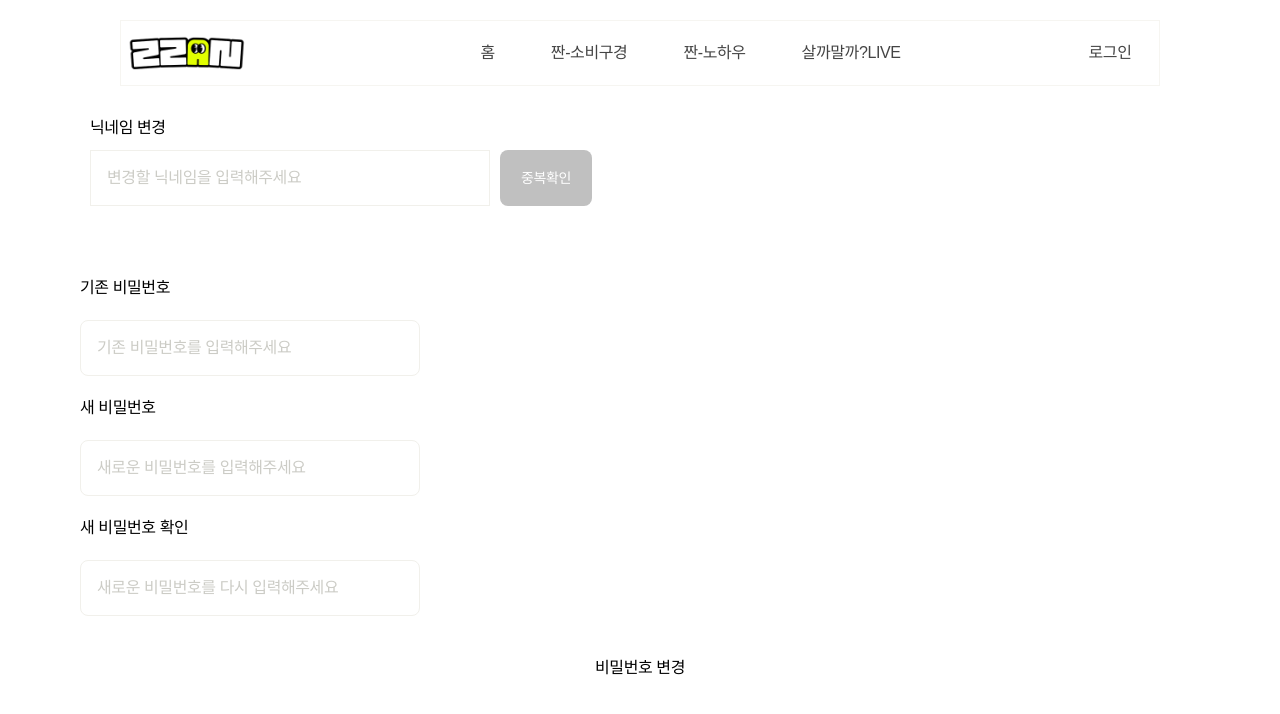
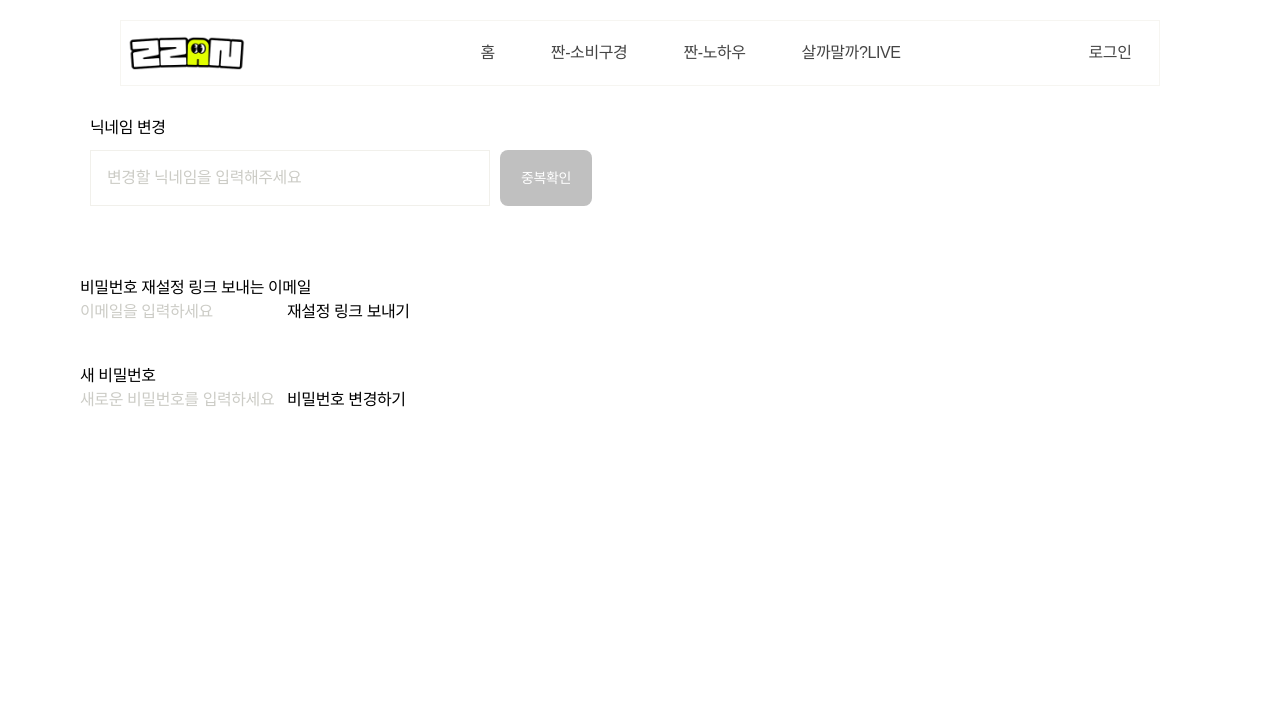
Before and after one commit to ZZANTech/ZZANTech-Fe, a Next.js app: page /mypage/edit in a window 1280 px wide. Shown: the top 714 px of the page. Built offline with nearby package versions, Linux system fonts and the light colour scheme; no server answers; a web font is replaced by a local one.

Commit message:
feat: 비밀번호 변경 기능(테스트중)

```diff
--- a/src/apis/auth/mypage/mypageInfo.ts
+++ b/src/apis/auth/mypage/mypageInfo.ts
@@ -33,7 +33,7 @@ export const updateNickname = async (
 
 // export const updatePassword = async (userId: string, oldPassword: string, newPassword: string) => {
 //   const response = await fetch("/api/auth/mypage/info", {
-//     method: "POST",
+//     method: "PATCH",
 //     headers: {
 //       "Content-Type": "application/json"
 //     },
@@ -44,3 +44,33 @@ export const updateNickname = async (
 //     throw new Error(data.error);
 //   }
 // };
+
+export const resetPassword = async (email: string) => {
+  const res = await fetch("/api/auth/mypage/password", {
+    method: "POST",
+    headers: {
+      "Content-Type": "application/json"
+    },
+    body: JSON.stringify(email)
+  });
+
+  const result = await res.json();
+  if (res.ok) {
+    console.log("resetPassword >> ", result);
+  }
+};
+
+export const updatePassword = async (password: string) => {
+  const res = await fetch("/api/auth/mypage/password", {
+    method: "PATCH",
+    headers: {
+      "Content-Type": "application/json"
+    },
+    body: JSON.stringify(password)
+  });
+
+  const result = await res.json();
+  if (res.ok) {
+    console.log("resetPassword >> ", result);
+  }
+};
--- a/src/app/(main)/mypage/_components/Level/LevelContainer.tsx
+++ b/src/app/(main)/mypage/_components/Level/LevelContainer.tsx
@@ -10,7 +10,7 @@ function LevelContainer() {
       <div className="flex flex-row justify-between">
         <p className="text-lg font-bold">내 등급</p>
         <button className="flex flex-row">
-          <Image src={"/icons/circular_question.png"} width={24} height={24} alt="circular_question" />
+          <Image src={"/icons/mypage/circular_question.png"} width={24} height={24} alt="circular_question" />
           <p>내 등급이란?</p>
         </button>
       </div>
--- a/src/app/(main)/mypage/_components/Point/PointContainer.tsx
+++ b/src/app/(main)/mypage/_components/Point/PointContainer.tsx
@@ -17,7 +17,7 @@ function PointContainer() {
           <div>
             <p className="text-lg font-bold">현재 포인트</p>
             <div className="flex flex-row gap-2.5">
-              <Image src={"/icons/diamond.png"} width={36} height={36} alt="diamond" />
+              <Image src={"/icons/mypage/diamond.png"} width={36} height={36} alt="diamond" />
               <p className="text-xl font-bold">P {current_point}</p>
             </div>
           </div>
--- /dev/null
+++ b/src/app/(main)/mypage/edit/_components/TestPassword.tsx
@@ -0,0 +1,42 @@
+"use client";
+
+import { resetPassword } from "@/apis/auth/mypage/mypageInfo";
+import { useState } from "react";
+
+function TestPassword() {
+  const [email, setEmail] = useState("");
+  const [message, setMessage] = useState("");
+  const [error, setError] = useState("");
+  const [loading, setLoading] = useState(false);
+
+  const handleResetPassword = async () => {
+    setLoading(true);
+    setError("");
+    setMessage("");
+
+    if (!email) {
+      setError("빈칸을 입력해주세요. ");
+      setLoading(false);
+      return;
+    }
+
+    const data = resetPassword(email);
+    console.log("TestPassword >>", data);
+    setLoading(false);
+  };
+
+  return (
+    <div>
+      <h1>비밀번호 재설정 링크 보내는 이메일</h1>
+      <input type="email" placeholder="이메일을 입력하세요" value={email} onChange={(e) => setEmail(e.target.value)} />
+      <button onClick={handleResetPassword} disabled={loading}>
+        {loading ? "보내는 중..." : "재설정 링크 보내기"}
+      </button>
+
+      {error && <p>{error}</p>}
+      {message && <p>{message}</p>}
+    </div>
+  );
+}
+
+export default TestPassword;
--- /dev/null
+++ b/src/app/(main)/mypage/edit/_components/TestUpdatePassword.tsx
@@ -0,0 +1,45 @@
+"use client";
+
+import { updatePassword } from "@/apis/auth/mypage/mypageInfo";
+import { useState } from "react";
+
+function TestUpdatePassword() {
+  const [password, setPassword] = useState("");
+  const [message, setMessage] = useState("");
+  const [error, setError] = useState("");
+  const [loading, setLoading] = useState(false);
+
+  const handleUpdatePassword = async () => {
+    // setLoading(true);
+    setError("");
+    setMessage("");
+
+    if (!password) {
+      setError("빈 칸을 입력해주세요.");
+      setLoading(false);
+      return;
+    }
+
+    const data = await updatePassword(password);
+    console.log("TestUpdatePassword >>", data);
+
+    setLoading(false);
+  };
+
+  return (
+    <div>
+      <h1>새 비밀번호</h1>
+      <input
+        type="password"
+        placeholder="새로운 비밀번호를 입력하세요"
+        value={password}
+        onChange={(e) => setPassword(e.target.value)}
+      />
+      <button onClick={handleUpdatePassword}>{loading ? "보내는 중..." : "비밀번호 변경하기"}</button>
+      {error && <p>{error}</p>}
+      {message && <p>{message}</p>}
+    </div>
+  );
+}
+
+export default TestUpdatePassword;
--- a/src/app/(main)/mypage/edit/_components/UserEditContainer.tsx
+++ b/src/app/(main)/mypage/edit/_components/UserEditContainer.tsx
@@ -1,3 +1,5 @@
+import TestPassword from "@/app/(main)/mypage/edit/_components/TestPassword";
+import TestUpdatePassword from "@/app/(main)/mypage/edit/_components/TestUpdatePassword";
 import UserEditNickname from "@/app/(main)/mypage/edit/_components/UserEditNickname";
 import UserEditPassword from "@/app/(main)/mypage/edit/_components/UserEditPassword";
 
@@ -5,7 +7,9 @@ function UserEditContainer() {
   return (
     <div className="flex flex-col gap-10">
       <UserEditNickname />
-      <UserEditPassword />
+      {/* <UserEditPassword /> */}
+      <TestPassword />
+      <TestUpdatePassword />
     </div>
   );
 }
--- /dev/null
+++ b/src/app/api/auth/mypage/password/route.ts
@@ -0,0 +1,49 @@
+import { NextRequest, NextResponse } from "next/server";
+import { createClient } from "@/utils/supabase/server";
+
+export const POST = async (req: NextRequest) => {
+  const supabase = createClient();
+
+  try {
+    const { email } = await req.json();
+
+    if (!email) {
+      return NextResponse.json({ error: "이메일을 입력해주세요" }, { status: 400 });
+    }
+
+    const { data, error } = await supabase.auth.resetPasswordForEmail(email, {
+      redirectTo: `${process.env.BASE_URL}/mypage/edit`
+    });
+
+    if (error) {
+      return NextResponse.json({ error: error.message }, { status: 500 });
+    }
+
+    return NextResponse.json({ message: "메일이 도착했는지 확인해주세요" });
+  } catch (error) {
+    return NextResponse.json({ error: "알 수 없는 오류가 발생했습니다" }, { status: 500 });
+  }
+};
+
+export const PATCH = async (req: NextRequest) => {
+  const supabase = createClient();
+
+  try {
+    const password = await req.json();
+
+    if (!password) {
+      return NextResponse.json({ error: "비밀번호를 입력해주세요" }, { status: 400 });
+    }
+
+    const { data, error } = await supabase.auth.updateUser(password);
+    console.log("rote PATCH >>", data);
+
+    if (error) {
+      return NextResponse.json({ error: error.message }, { status: 500 });
+    }
+
+    return NextResponse.json({ message: "비밀번호가 성공적으로 변경되었습니다" });
+  } catch (error) {
+    return NextResponse.json({ error: "알 수 없는 오류가 발생했습니다" }, { status: 500 });
+  }
+};
```
